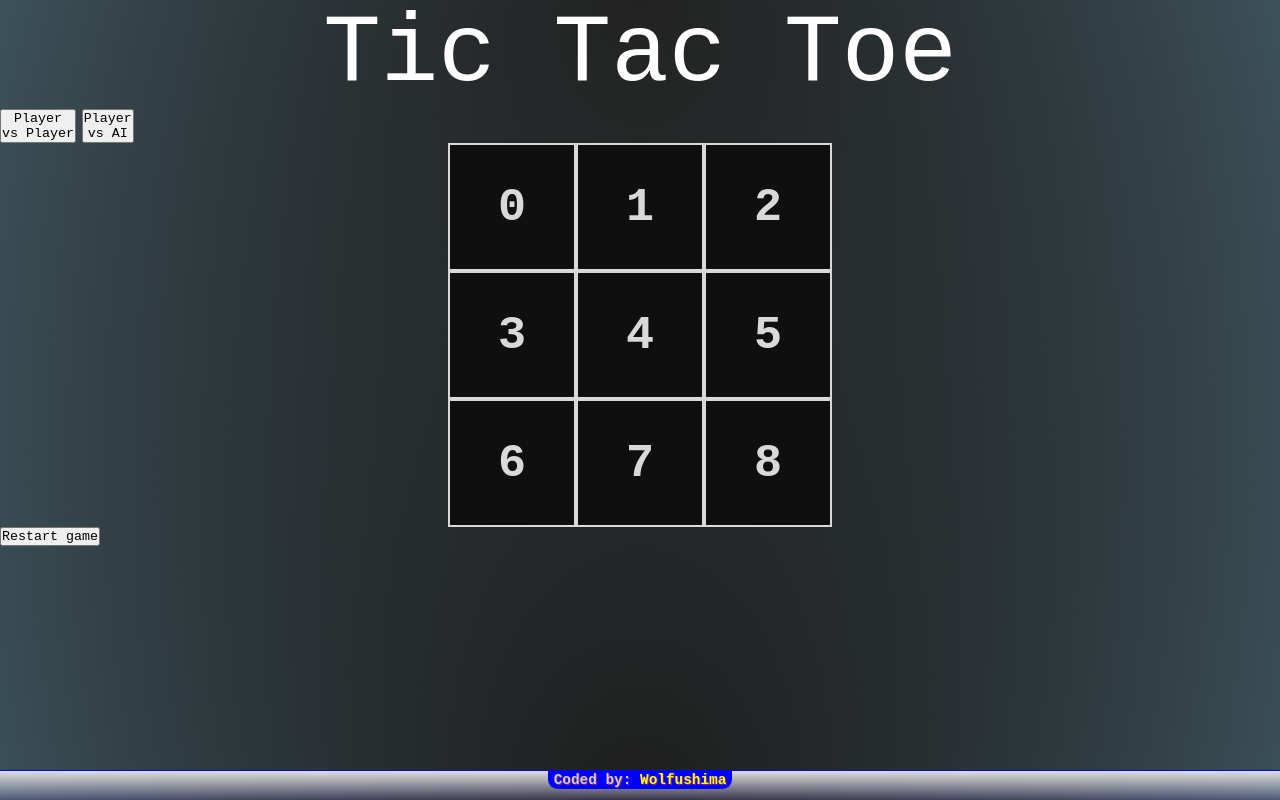
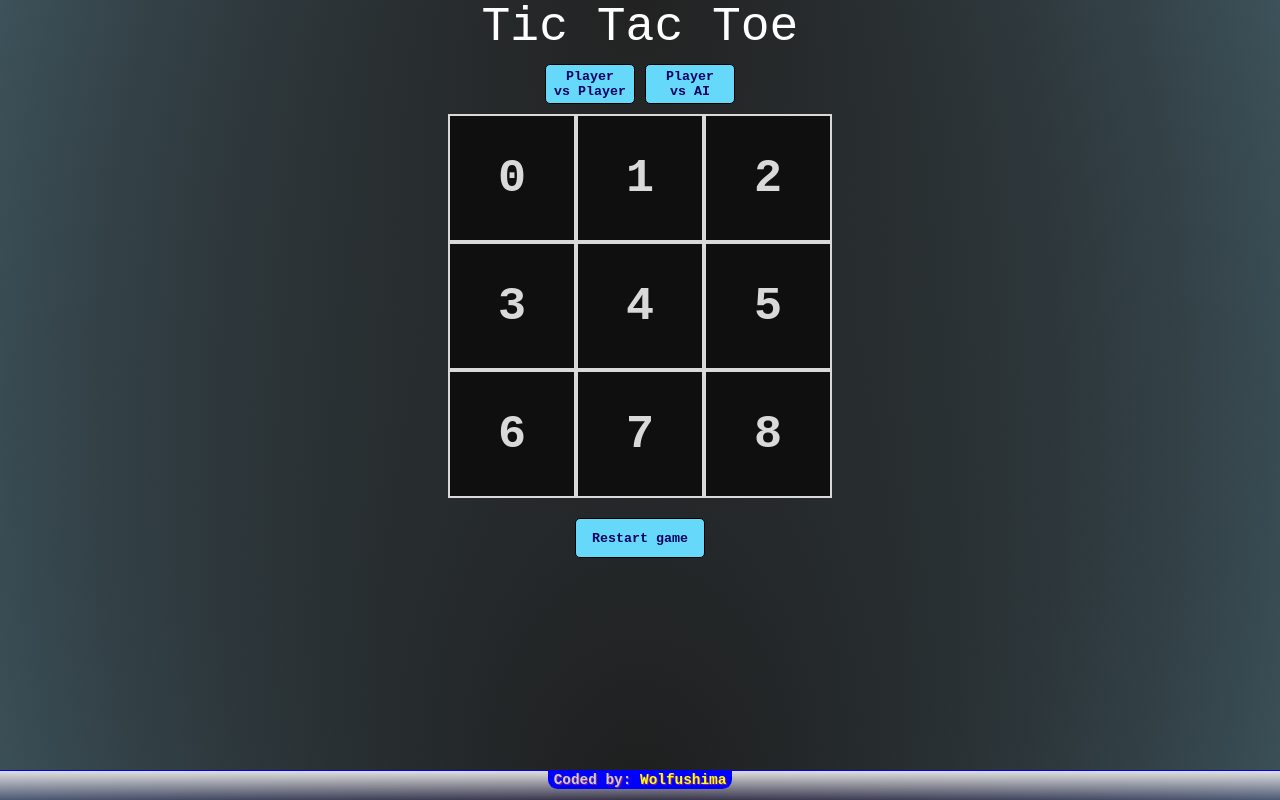
Before and after one commit to Wolfushima/TicTacToe, a plain HTML site: page index.html in a window 1280 px wide. Drawn offline with Linux system fonts and the light colour scheme; a web font is replaced by a local one.

Commit message:
Added style to the menu buttons.

```diff
--- a/style.css
+++ b/style.css
@@ -25,8 +25,7 @@ body {
 header {
     text-align: center;
     color: white;
-    font-size: 10em;
-
+    font-size: 5em;
 }
 
 main {
@@ -63,6 +62,50 @@ main {
     font-family: monospace;
 }
 
+/*          --- BUTTONS ---         */
+button {
+    height: 40px;
+    width: 90px;
+    border-radius: 5px;
+    background-color: hsl(194, 94%, 69%);
+    color: rgb(1, 1, 97);
+    border: none;
+    font-family: monospace;
+    font-weight: 900;
+    border: 1px solid black;
+}
+
+button:hover {
+    background-color: hsl(0, 0%, 11%);
+    color: hsl(194, 94%, 69%);
+    border: 1px solid white;
+}
+
+button:active {
+    transform: scale(97%);
+}
+
+.menu-btns {
+    display: flex;
+    justify-content: center;
+    align-items: center;
+    text-align: center;
+    margin: 10px;
+}
+
+.menu-btns > .vsPlayer-btn{
+    margin-right: 10px;
+}
+
+.restart-btn {
+    text-align: center;
+    margin-top: 20px;
+}
+
+.restart-btn > button {
+    width: 130px;
+}
+
 /*          --- FOOTER ---          */
 footer {
     filter: invert();
@@ -74,7 +117,6 @@ footer {
     align-items: center;
     justify-content: center;
     font-size: 1.5rem;
-    font-family: "Montserrat";
     font-weight: 600;
     color: rgb(51, 51, 51);
     text-shadow: 1px 1px 1px #00c3ff9b;
```
